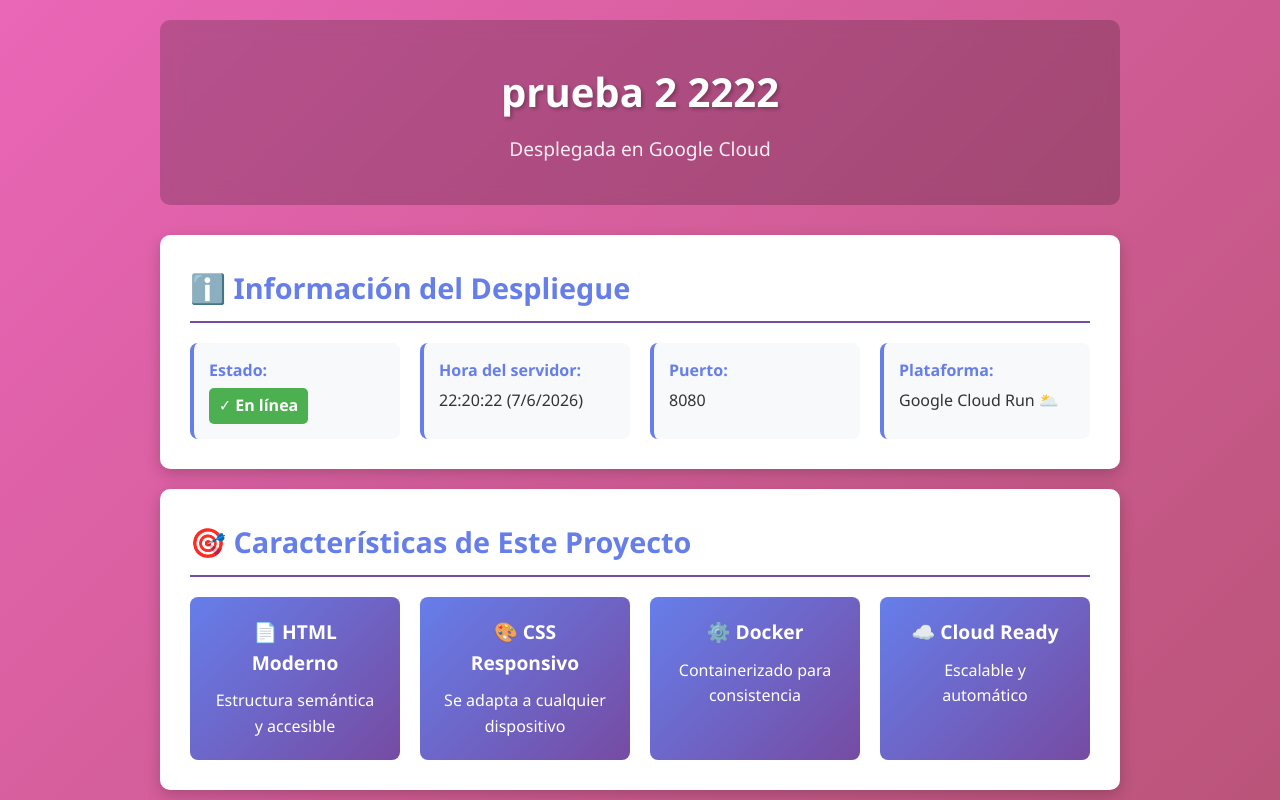
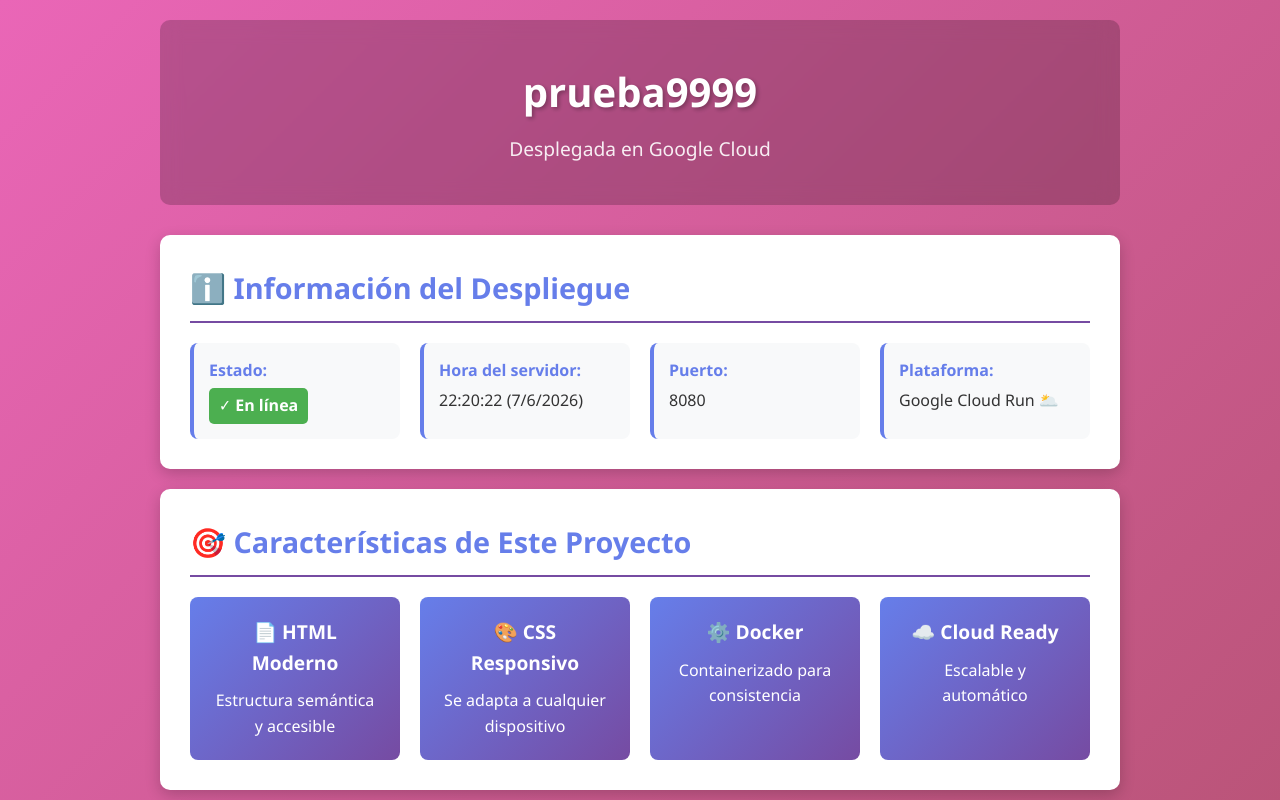
Before and after one commit to aamicita/mi-pagina-web_MODELADO, a plain HTML site: page index.html in a window 1280 px wide. Shown: the top 800 px of the page. Drawn offline with Linux system fonts and the light colour scheme.

Commit message:
Prueba despliegue automatico

```diff
--- a/index.html
+++ b/index.html
@@ -9,7 +9,7 @@
 <body>
     <div class="container">
         <header>
-            <h1> prueba 2 2222 </h1>
+            <h1> prueba9999 </h1>
             <p class="subtitle">Desplegada en Google Cloud</p>
         </header>
 
```
